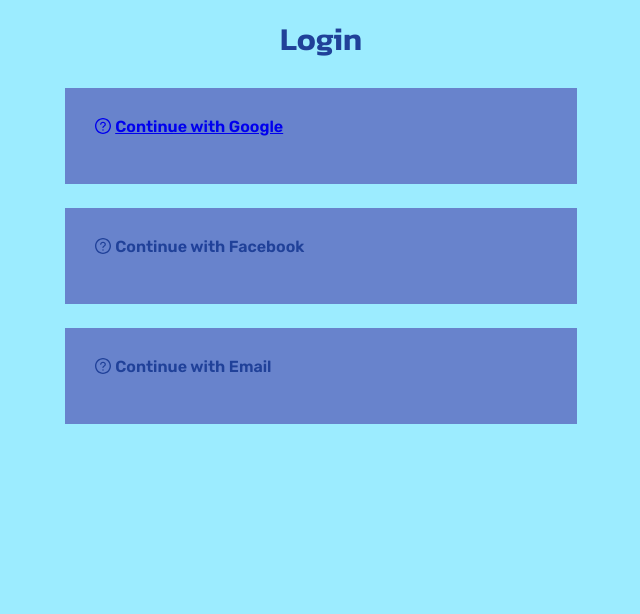
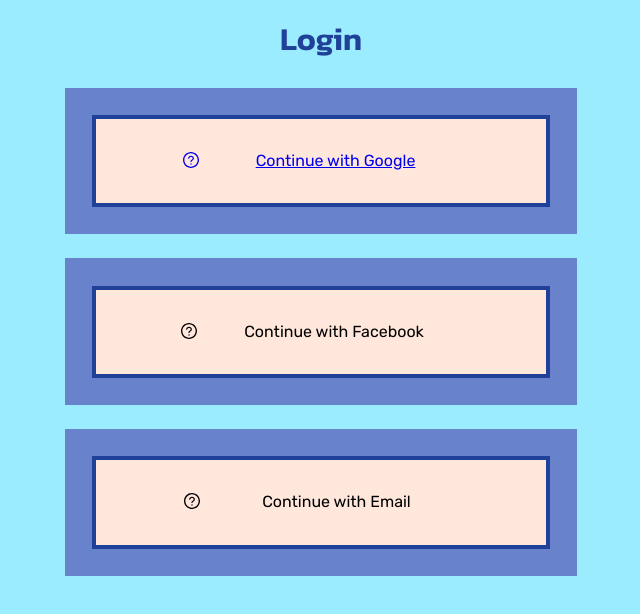
Before and after one commit to finwall/Project5, a React (Create React App) app in the folder front-end/: page /login in a window 1280 px wide. Shown: the top 614 px of the page, without its empty margins (319-959 px from the left). Built offline with nearby package versions, Linux system fonts and the light colour scheme.

Commit message:
Fixed button styling issue with anchor

```diff
--- a/front-end/src/components/button-loginWith.jsx
+++ b/front-end/src/components/button-loginWith.jsx
@@ -2,6 +2,7 @@
 import { QuestionCircleOutlined } from '@ant-design/icons';
 import './button-loginWith.css';
 
+// testing a branch
 // <a th:href="/@{/oauth2/authorization/google}">Login with Google</a>
 
 /**
@@ -20,10 +21,11 @@
     // const icon = props.icon || '../assets/icons/notfound.svg';
     const icon = props.icon;
 
-    // const buttonRef = useRef();
+    const buttonRef = useRef();
 
     return (
         <div className="loginButtonWrapper">
+            <button ref={buttonRef} onClick={onClick}>
                 <a href={props.href}>
                     <table>
                         <tr>
@@ -38,6 +40,7 @@
                         </tr>
                     </table>
                 </a>
+            </button>
         </div>
     )
 }
```
Also changed, not shown: 1 other file (tests, documents, lock files or other folders). Lines whose indentation alone changed are shown as unchanged.
